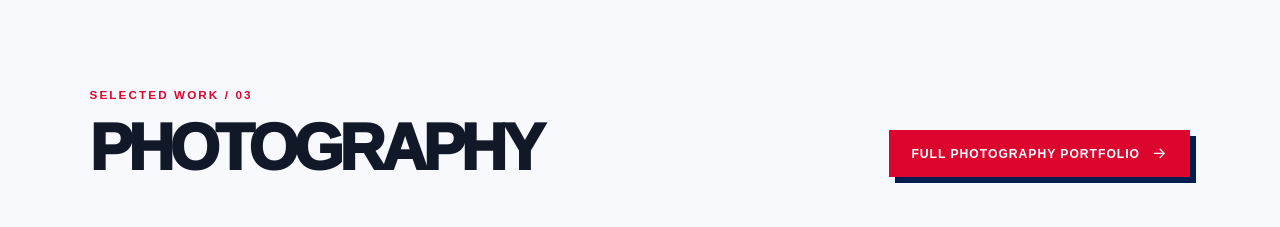
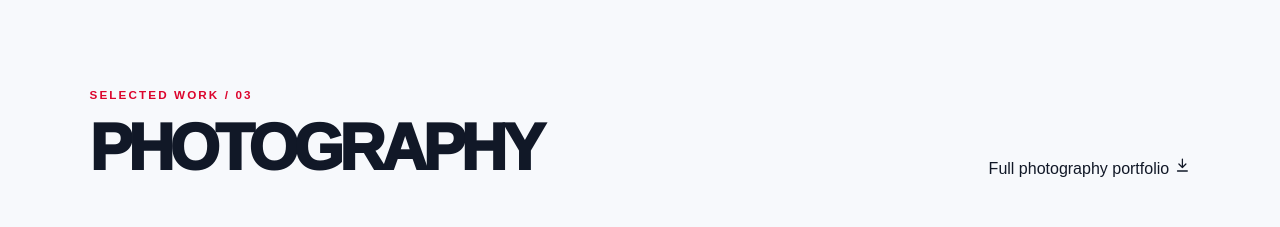
Before and after one commit to younglin99/made-of-moments, a Next.js app: page / in a window 1280 px wide. Shown: the part 4300-4527 px from the top of the page. Built offline with nearby package versions, Linux system fonts and the light colour scheme.

Commit message:
Use compact portfolio download link

```diff
--- a/app/page.tsx
+++ b/app/page.tsx
@@ -19,6 +19,14 @@ function ArrowIcon() {
   return (
     <svg aria-hidden="true" viewBox="0 0 24 24">
       <path d="M5 12h13M13 6l6 6-6 6" />
+    </svg>
+  );
+}
+
+function DownloadIcon() {
+  return (
+    <svg aria-hidden="true" viewBox="0 0 24 24">
+      <path d="M12 3v12M7 10l5 5 5-5M5 20h14" />
     </svg>
   );
 }
@@ -359,8 +367,8 @@ export default function Home() {
         <div className="section-heading photography-heading">
           <p className="eyebrow">Selected work / 03</p>
           <h2>Photography</h2>
-          <a className="button button-primary photography-link" href="/Xiayang_Lin_Photography_Portfolio.pdf" download>
-            Full photography portfolio <ArrowIcon />
+          <a className="photography-download" href="/Xiayang_Lin_Photography_Portfolio.pdf" download>
+            Full photography portfolio <DownloadIcon />
           </a>
         </div>
         <div className="photography-teaser">
```
